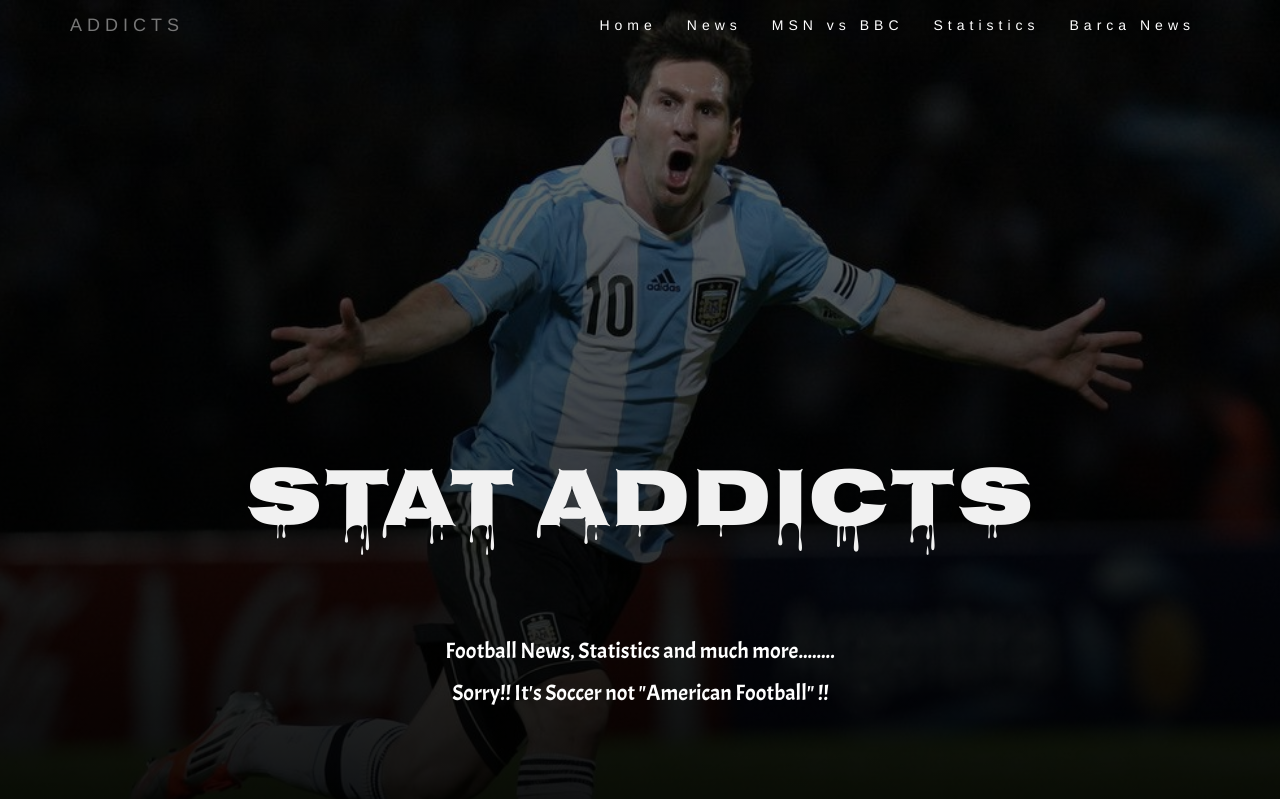
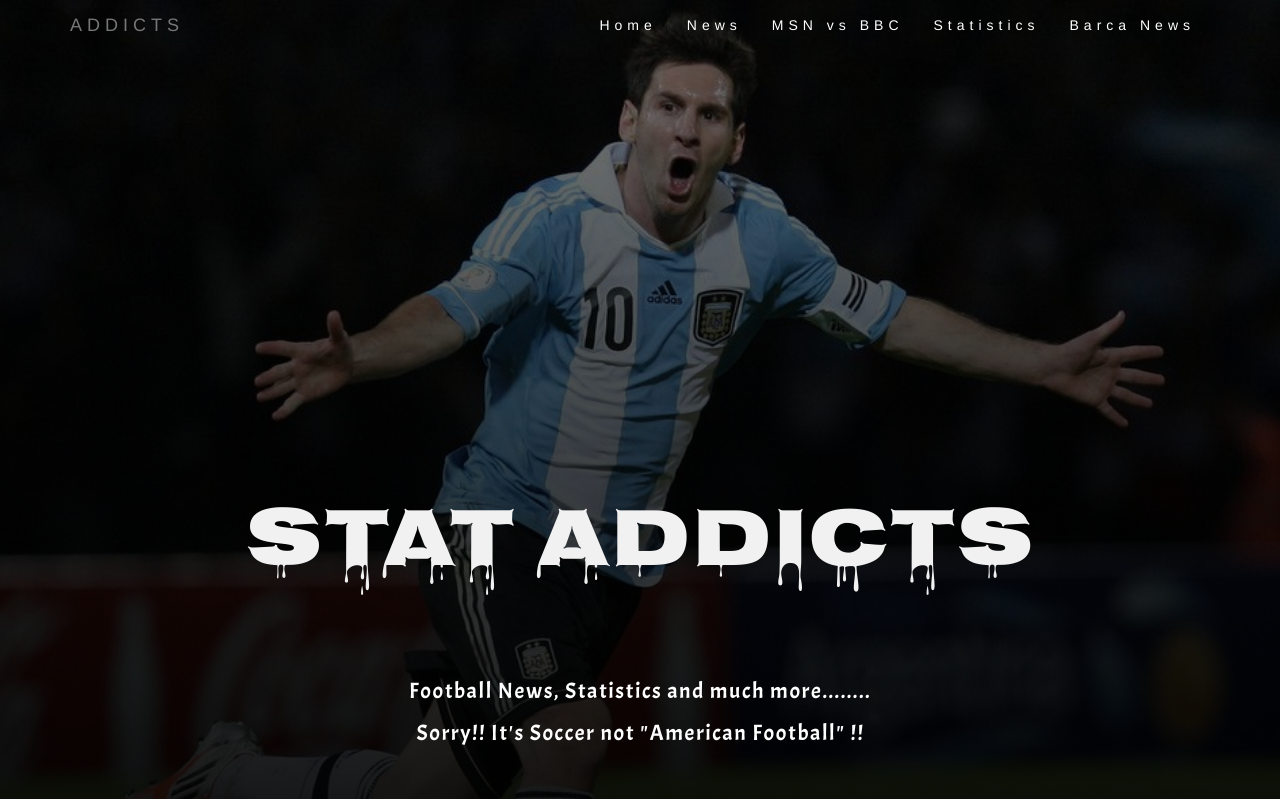
Before and after one commit to vinayjallipalli/stat_addicts, a website: page public/index.html in a window 1280 px wide. Shown: the top 799 px of the page. Drawn offline with nearby package versions, Linux system fonts and the light colour scheme; no server answers.

Commit message:
9 commit

```diff
--- a/public/index.html
+++ b/public/index.html
@@ -43,7 +43,7 @@
 
 
 <div id="about" class=" section container-fluid bg-primary text-center">
-	<div class="col animatedParent" data-sequence='500'>
+	<div class="col animatedParent" data-sequence='500'><br><br>
 		<p class=" title animated growIn slower" data-id='1'>Stat Addicts</p><br><br><br>
 		<p class=" subtitle buttons-inline animated bounceInLeft slower text-center" data-id='2'>Football News, Statistics and much more........</p>
 		<p class=" subtitle buttons-inline animated bounceInRight slower text-center" data-id='3'>Sorry!! It's Soccer not "American Football" !! </p>
--- a/public/style.css
+++ b/public/style.css
@@ -23,6 +23,7 @@ html, body {
 .subtitle{
     font-family: 'Acme', sans-serif;
 	font-size: 1.58em;
+    letter-spacing: 0.07em;
 }
 
 .subtitle2{
```
